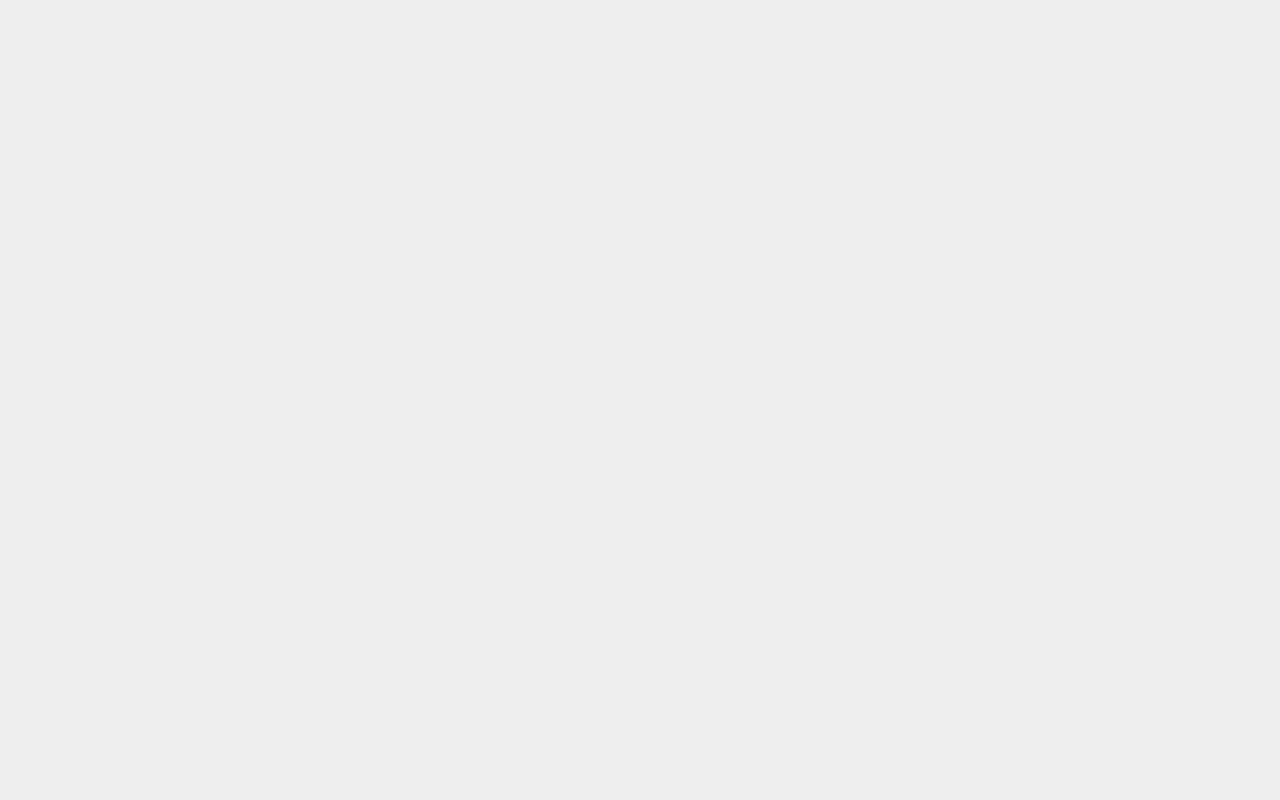
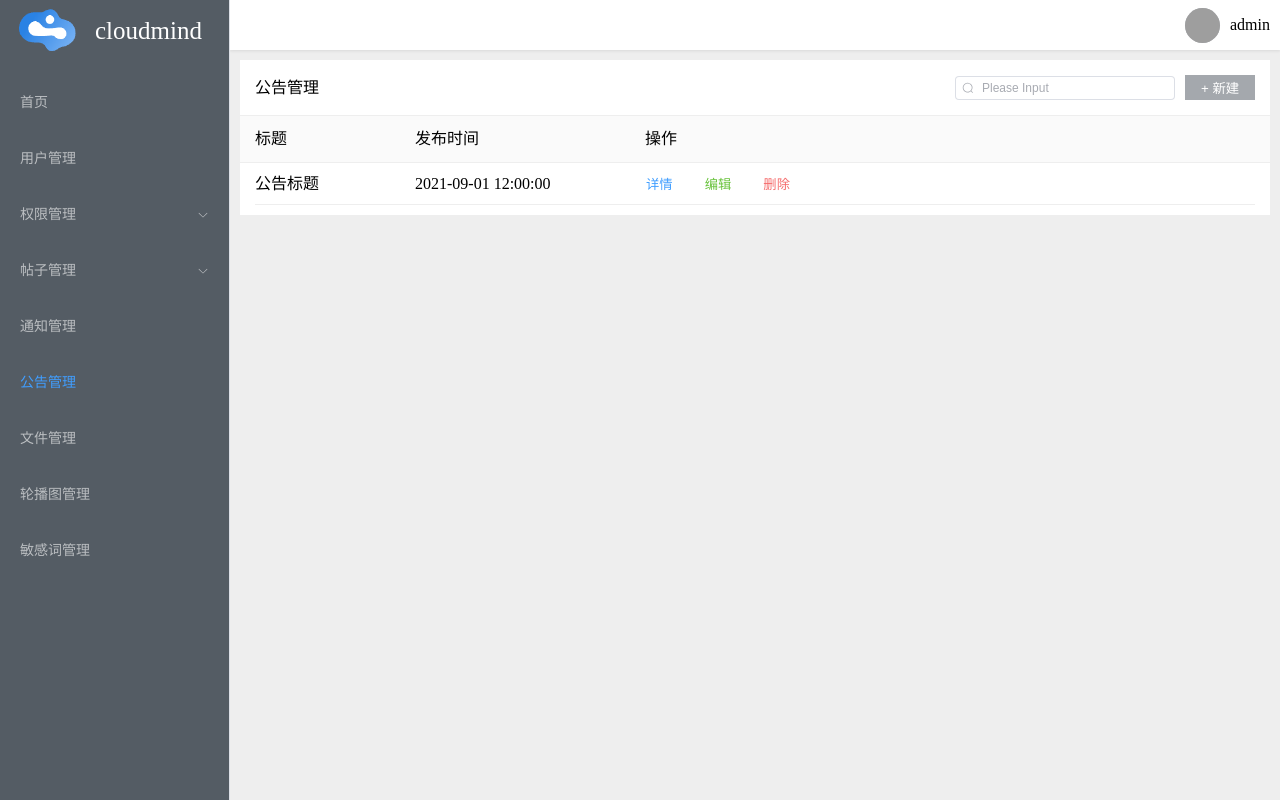
Before and after one commit to anguoo/vue-express, a Vue app in the folder client/: page /announcement in a window 1280 px wide. Before the commit this address had no page. Built offline with nearby package versions, Linux system fonts and the light colour scheme; grey boxes are pictures that could not be loaded.

Commit message:
feat:新增公告页面 (#10)

```diff
--- a/client/src/router/index.ts
+++ b/client/src/router/index.ts
@@ -13,6 +13,10 @@ const routes: RouteRecordRaw[] = [
   {
     path: '/user',
     component: () => import('../views/user/user.vue')
+  },
+  {
+    path: '/announcement',
+    component: () => import('../views/announcement/announcement.vue')
   }
 ]
 
--- /dev/null
+++ b/client/src/views/announcement/announcement.vue
@@ -0,0 +1,157 @@
+<template>
+    <div class="announcement-box">
+        <Nav navActive="/announcement"></Nav>
+        <div class="announcement-contents-box">
+            <CHeader></CHeader>
+            <section class="section">
+                <div class="head">
+                    <span>公告管理</span>
+                    <div class="head-right">
+                        <el-input
+                            v-model="searchContents"
+                            style="width: 220px"
+                            size="small"
+                            placeholder="Please Input"
+                            :prefix-icon="Search"
+                        />
+                        <button class="create">+ 新建</button>
+                    </div>
+                </div>
+                <div class="show">
+                    <span class="title">标题</span>
+                    <span class="time">发布时间</span>
+                    <span class="operate">操作</span>
+                </div>
+                <div class="announcement-list">
+                    <div class="announcement">
+                        <span class="title">公告标题</span>
+                        <span class="time">2021-09-01 12:00:00</span>
+                        <div class="operates">
+                            <button class="detail">详情</button>
+                            <button class="edit">编辑</button>
+                            <button class="delete">删除</button>
+                        </div>
+                    </div>
+                </div>
+            </section>
+        </div>
+    </div>
+</template>
+<script setup lang="ts">
+import Nav from '@/components/nav.vue'
+import CHeader from '@/components/cheader.vue'
+import { Search } from '@element-plus/icons-vue'
+import { ref } from 'vue'
+
+const searchContents = ref('')
+</script>
+<style scoped lang="css">
+.announcement-box {
+    width: 100%;
+    height: 100%;
+    background-color: #eeeeee;
+    display: flex;
+
+    .announcement-contents-box {
+        flex: 1;
+
+        .section {
+            flex: 1;
+            padding: 0 10px;
+            margin-top: 10px;
+
+            .head {
+                width: 100%;
+                padding: 15px;
+                background-color: #fff;
+                border-bottom: 1px solid #eeeeee;
+                display: flex;
+                justify-content: space-between;
+                align-items: center;
+
+                .head-right {
+                    display: flex;
+                    align-items: center;
+
+                    .create {
+                        width: 70px;
+                        padding: 3px 10px;
+                        margin-left: 10px;
+                        color: #fff;
+                        background-color: #545c6487;
+                        border: none;
+                        outline: none;
+                    }
+                    .create:hover {
+                        background-color: #545c64;
+                    }
+                    .create:active {
+                        background-color: #707780;
+                    }
+                }
+            }
+
+            .show {
+                width: 100%;
+                background-color: #ffffffb2;
+                padding: 15px;
+                border-bottom: 1px solid #eeeeee;
+                display: flex;
+
+                .title {
+                    width: 150px;
+                    margin-right: 10px;
+                }
+                .time {
+                    width: 220px;
+                    margin-right: 10px;
+                }
+            }
+
+            .announcement-list {
+                width: 100%;
+                padding: 10px 15px;
+                background-color: #fff;
+
+                .announcement {
+                    width: 100%;
+                    padding-bottom: 10px;
+                    border-bottom: 1px solid #eeeeee;
+                    display: flex;
+                    align-items: center;
+
+                    .title {
+                        width: 150px;
+                        margin-right: 10px;
+                    }
+                    .time {
+                        width: 220px;
+                        margin-right: 5px;
+                    }
+                    .operates {
+                        .detail,
+                        .edit,
+                        .delete {
+                            margin-right: 20px;
+                            background-color: #fff;
+                            outline: none;
+                            border: none;
+                        }
+
+                        .detail {
+                            color: #409EFF;
+                        }
+                        .edit {
+                            color: #67C23A;
+                        }
+                        .delete {
+                            color: #F56C6C;
+                        }
+                    }
+                }
+            }
+        }
+    }
+
+}
+</style>
--- a/client/src/views/index.vue
+++ /dev/null
@@ -1,5 +0,0 @@
-<template>
-    <div>
-        初始化页面
-    </div>
-</template>
--- a/client/src/views/user/user.vue
+++ b/client/src/views/user/user.vue
@@ -12,7 +12,7 @@
                         size="small"
                         placeholder="Please Input"
                         :prefix-icon="Search"
-                        />
+                    />
                 </div>
                 <div class="show">
                     <span class="avatar">头像</span>
@@ -79,10 +79,14 @@ const searchContents = ref('')
                 border-bottom: 1px solid #eeeeee;
                 display: flex;
 
-                .avatar,
+                .avatar {
+                    width: 110px;
+                    margin-right: 10px;
+                }
+
                 .name {
-                    display: block;
-                    width: 100px;
+                    width: 150px;
+                    margin-right: 10px;
                 }
             }
 
@@ -90,18 +94,21 @@ const searchContents = ref('')
                 width: 100%;
                 padding: 10px 15px;
                 background-color: #fff;
-                border-bottom: 1px solid #eeeeee;
 
                 .user {
                     width: 100%;
+                    padding-bottom: 10px;
+                    border-bottom: 1px solid #eeeeee;
                     display: flex;
                     align-items: center;
 
                     .avatar {
                         width: 100px;
+                        margin-right: 10px;
                     }
                     .name {
-                        width: 95px;
+                        width: 150px;
+                        margin-right: 5px;
                     }
 
                     .operates {
```
